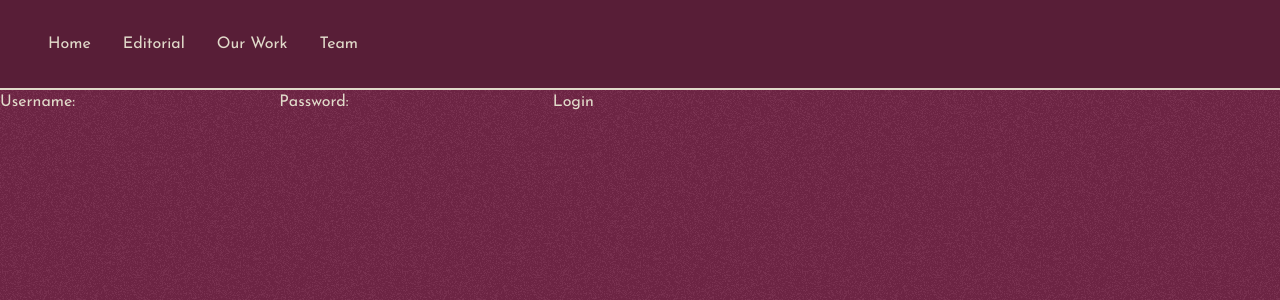
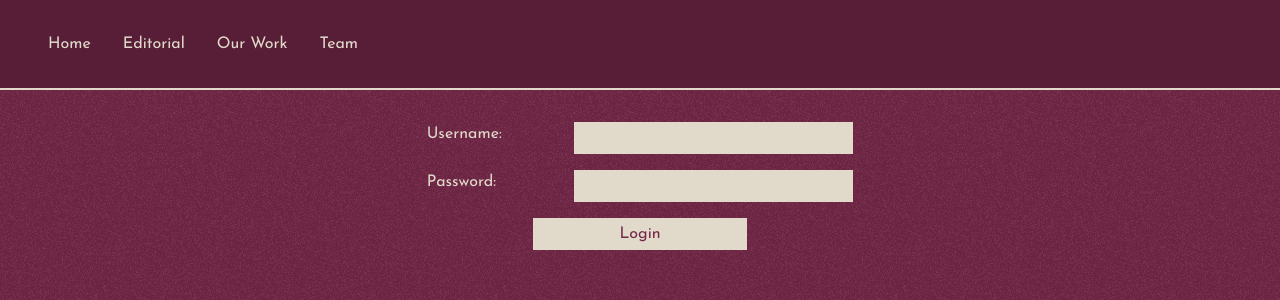
Before and after one commit to tathyagarg/evora-rewrite, a SvelteKit app: page /login in a window 1280 px wide. Shown: the top 300 px of the page. Built offline with nearby package versions, Linux system fonts and the light colour scheme.

Commit message:
refactor: Redid login page

```diff
--- a/src/routes/login/+page.svelte
+++ b/src/routes/login/+page.svelte
@@ -22,12 +22,38 @@
   {/if}
 
   <form method="POST" action="?/login">
-    <label for="username">Username:</label>
-    <input type="text" id="username" name="username" required />
+    <div class="grid grid-cols-3 gap-4 w-1/3 mx-auto py-8">
+      <label for="username">Username:</label>
+      <input
+        type="text"
+        id="username"
+        name="username"
+        required
+        class="col-span-2"
+      />
 
-    <label for="password">Password:</label>
-    <input type="password" id="password" name="password" required />
+      <label for="password">Password:</label>
+      <input
+        type="password"
+        id="password"
+        name="password"
+        required
+        class="col-span-2"
+      />
 
-    <button type="submit">Login</button>
+      <button type="submit" class="col-span-3 w-1/2 mx-auto cursor-pointer"
+        >Login</button
+      >
+    </div>
   </form>
 </div>
+
+<style>
+  input,
+  button {
+    background-color: var(--color-secondary);
+    color: var(--color-primary);
+
+    padding: 4px;
+  }
+</style>
```
